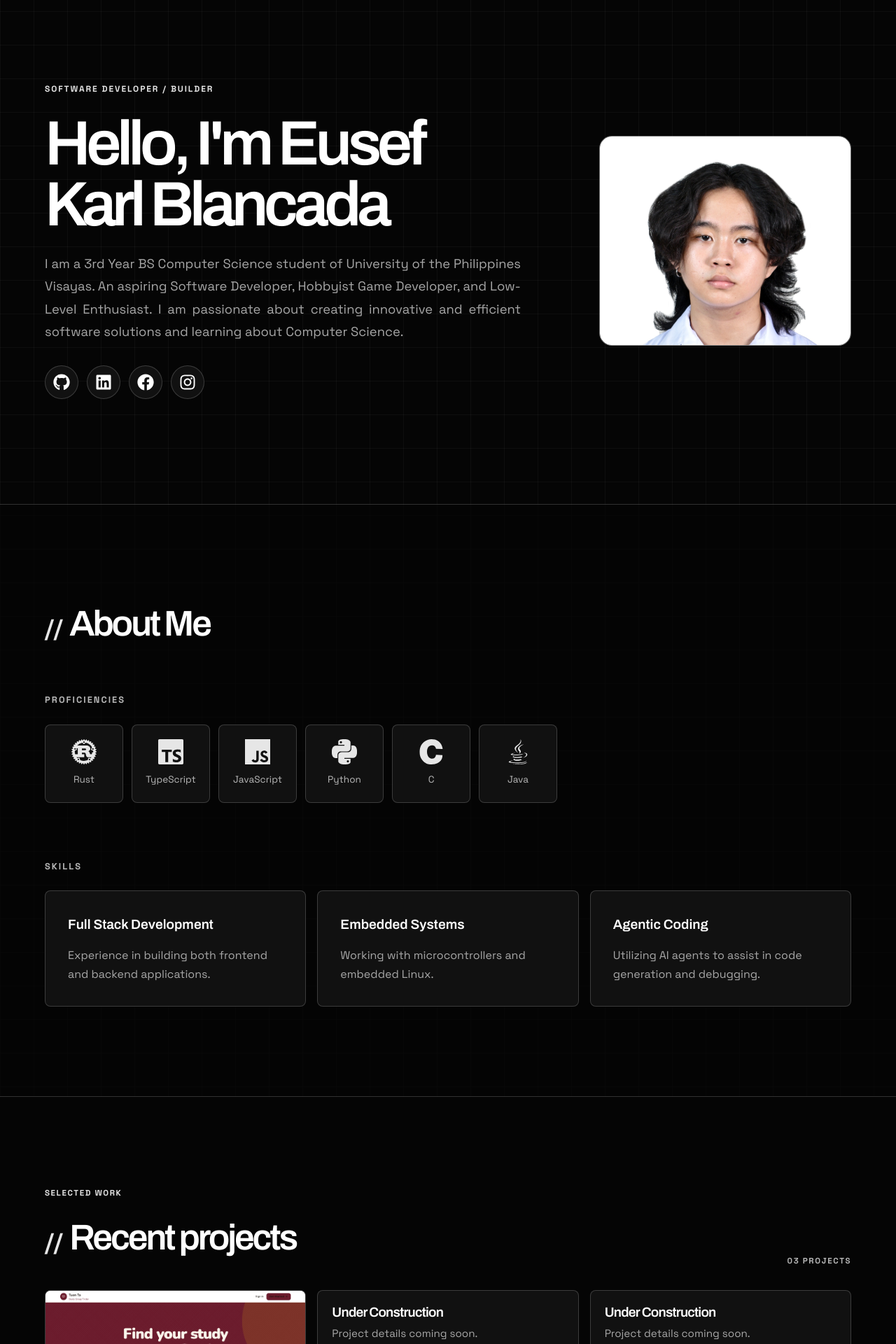
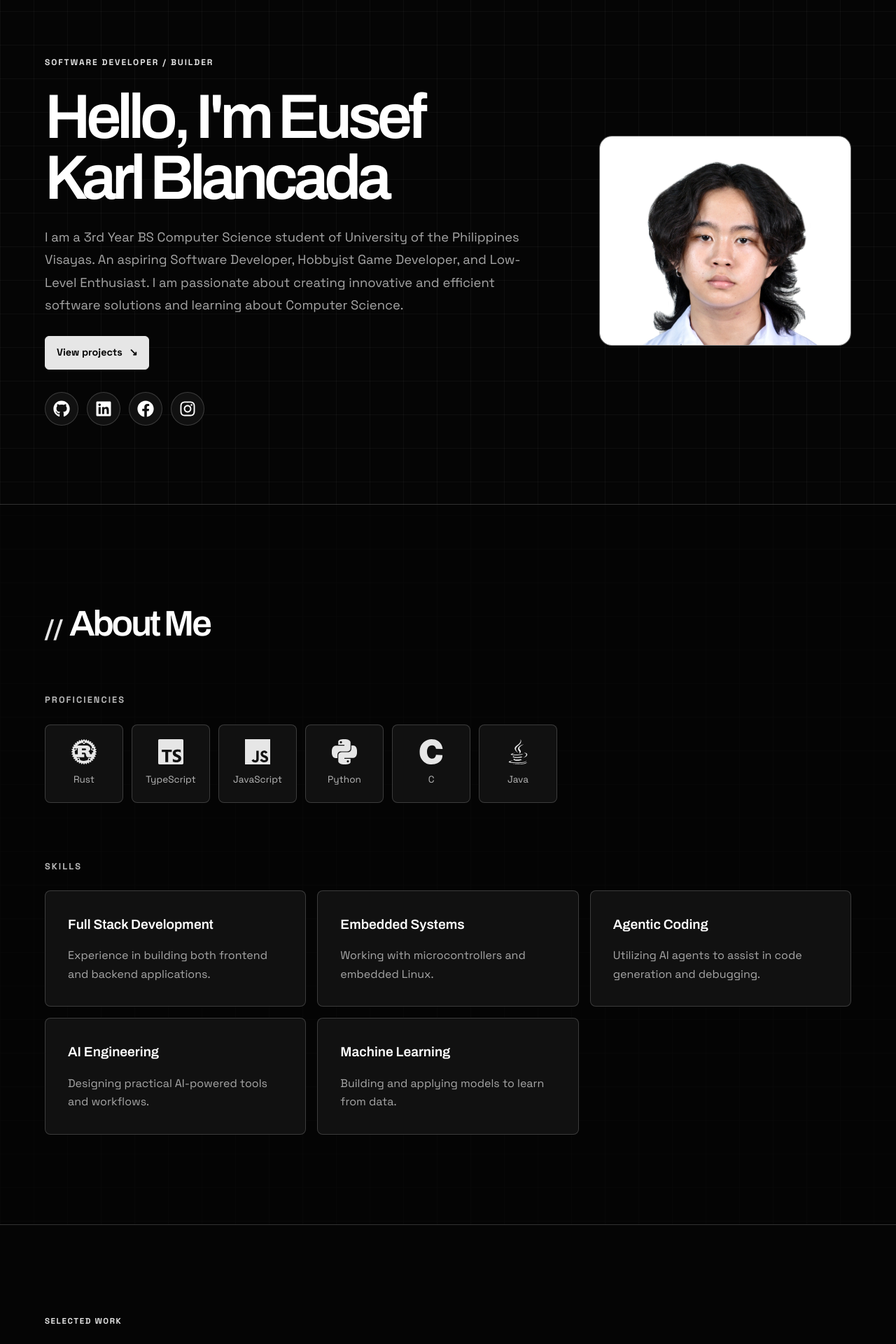
Before and after one commit to evolto06/profilewebsite, a React (Vite) app: page / in a window 1280 px wide. Shown: the part 80-2000 px from the top of the page at 70% size. Built offline with nearby package versions, Linux system fonts and the light colour scheme.

Commit message:
feat: improve portfolio ux and expand skills

```diff
--- a/src/components/About.tsx
+++ b/src/components/About.tsx
@@ -15,6 +15,8 @@ const About = () => {
     { title: 'Full Stack Development', description: 'Experience in building both frontend and backend applications.' },
     { title: 'Embedded Systems', description: 'Working with microcontrollers and embedded Linux.' },
     { title: 'Agentic Coding', description: 'Utilizing AI agents to assist in code generation and debugging.' },
+    { title: 'AI Engineering', description: 'Designing practical AI-powered tools and workflows.' },
+    { title: 'Machine Learning', description: 'Building and applying models to learn from data.' },
   ];
 
   return (
--- a/src/components/Contact.tsx
+++ b/src/components/Contact.tsx
@@ -1,7 +1,7 @@
 import { FormEvent, useState } from 'react';
 
 const Contact = () => {
-  const [status, setStatus] = useState<'idle' | 'opened' | 'blocked'>('idle');
+  const [status, setStatus] = useState<'idle' | 'opened'>('idle');
 
   const handleSubmit = (event: FormEvent<HTMLFormElement>) => {
     event.preventDefault();
@@ -13,10 +13,9 @@ const Contact = () => {
     const subject = `Portfolio message from ${name}`;
     const body = `Name: ${name}\nEmail: ${email}\n\n${message}`;
 
-    const gmailUrl = `https://mail.google.com/mail/?view=cm&fs=1&to=eusefkarl@gmail.com&su=${encodeURIComponent(subject)}&body=${encodeURIComponent(body)}`;
-    const draftWindow = window.open(gmailUrl, '_blank', 'noopener,noreferrer');
-
-    setStatus(draftWindow ? 'opened' : 'blocked');
+    const mailtoUrl = `mailto:eusefkarl@gmail.com?subject=${encodeURIComponent(subject)}&body=${encodeURIComponent(body)}`;
+    window.location.href = mailtoUrl;
+    setStatus('opened');
   };
 
   return (
@@ -38,10 +37,9 @@ const Contact = () => {
             <textarea id="message" name="message" rows={6} required />
           </div>
           <button type="submit" className="email-link">
-            Open Gmail Draft
+            Open email app
           </button>
-          {status === 'opened' && <p className="form-note" aria-live="polite">Your Gmail draft is ready to send.</p>}
-          {status === 'blocked' && <p className="form-note" aria-live="polite">Your browser blocked the draft window. Allow pop-ups and try again.</p>}
+          {status === 'opened' && <p className="form-note" aria-live="polite">Your email app should open with the message ready to send.</p>}
         </form>
         <a href="mailto:eusefkarl@gmail.com" className="direct-email">
           eusefkarl@gmail.com
--- a/src/components/Home.tsx
+++ b/src/components/Home.tsx
@@ -6,11 +6,14 @@ const Home = () => {
     <section id="home" className="home-section">
       <div className="home-content">
         <div className="home-text">
-          <h2>Hello, I'm Eusef Karl Blancada</h2>
+          <h1>Hello, I'm Eusef Karl Blancada</h1>
           <p>
             I am a 3rd Year BS Computer Science student of University of the Philippines Visayas. An aspiring Software Developer,
             Hobbyist Game Developer, and Low-Level Enthusiast. I am passionate about creating innovative and efficient software solutions and learning about Computer Science.
           </p>
+          <a className="hero-cta" href="#projects">
+            View projects <span aria-hidden="true">↘</span>
+          </a>
           <div className="home-icons">
             <a href="https://github.com/evolto06" target="_blank" rel="noopener noreferrer" className="icon-link" aria-label="GitHub profile">
               <FaGithub className="icon" />
--- a/src/components/Projects.tsx
+++ b/src/components/Projects.tsx
@@ -29,18 +29,6 @@ const Projects = () => {
       techStack: ['React', 'Supabase'],
       status: 'deployed',
     },
-    {
-      id: 2,
-      title: 'Under Construction',
-      description: 'Project details coming soon.',
-      status: 'under-construction',
-    },
-    {
-      id: 3,
-      title: 'Under Construction',
-      description: 'Project details coming soon.',
-      status: 'under-construction',
-    },
   ];
 
   return (
@@ -50,7 +38,9 @@ const Projects = () => {
           <span className="section-kicker">Selected work</span>
           <h2>Recent projects</h2>
         </div>
-        <span className="project-count">{projects.length.toString().padStart(2, '0')} projects</span>
+        <span className="project-count">
+          {projects.length.toString().padStart(2, '0')} {projects.length === 1 ? 'project' : 'projects'}
+        </span>
       </div>
       <div className="projects-grid">
         {projects.map((project) => (
--- a/src/index.css
+++ b/src/index.css
@@ -96,7 +96,7 @@ body {
   max-width: 600px;
 }
 
-.home-text h2 {
+.home-text h1 {
   font-size: 2.5rem;
   margin-bottom: 1rem;
   background: linear-gradient(to right, #ffffff, #e0e0e0);
@@ -525,7 +525,7 @@ a:focus-visible {
   letter-spacing: 0.16em;
 }
 
-.home-text h2 {
+.home-text h1 {
   max-width: 11ch;
   margin-bottom: 1.5rem;
   color: var(--color-foreground);
@@ -544,7 +544,30 @@ a:focus-visible {
   color: var(--color-muted);
   font-size: clamp(1rem, 1.5vw, 1.15rem);
   line-height: 1.75;
-  text-align: justify;
+  text-align: left;
+}
+
+.hero-cta {
+  display: inline-flex;
+  min-height: 44px;
+  align-items: center;
+  gap: 0.6rem;
+  margin-top: 1.75rem;
+  padding: 0.7rem 1rem;
+  border: 1px solid var(--color-accent);
+  border-radius: 6px;
+  background: var(--color-accent);
+  color: #050505;
+  font-size: 0.9rem;
+  font-weight: 700;
+  text-decoration: none;
+  transition: background-color 200ms ease, color 200ms ease, transform 200ms ease;
+}
+
+.hero-cta:hover {
+  background: transparent;
+  color: var(--color-accent);
+  transform: translateY(-2px);
 }
 
 .home-visual {
@@ -1036,7 +1059,7 @@ a:focus-visible {
     text-align: left;
   }
 
-  .home-text h2 {
+  .home-text h1 {
     max-width: 12ch;
     font-size: clamp(3rem, 13vw, 5rem);
   }
@@ -1106,7 +1129,7 @@ a:focus-visible {
     justify-content: center;
   }
 
-  .home-text h2 {
+  .home-text h1 {
     font-size: 2rem;
   }
 
```
